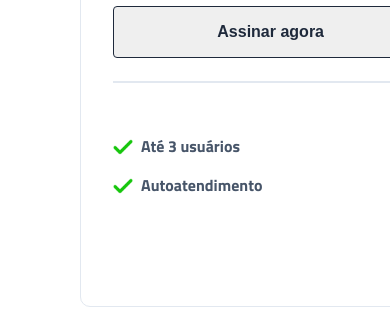
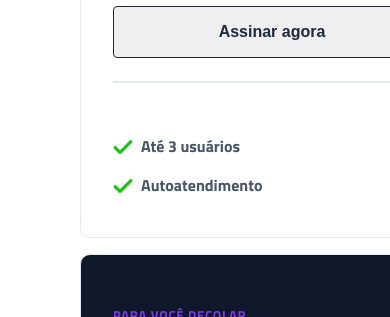
Before and after one commit to Wesleygrs2/DesafioRocketSeat15, a plain HTML site: page index.html in a window 390 px wide. Shown: the part 247-564 px from the top of the page. Drawn offline with Linux system fonts and the light colour scheme.

Commit message:
Styles nos botões e Responsividade

```diff
--- a/index.html
+++ b/index.html
@@ -43,7 +43,8 @@
             <!--Fim Card Essencial-->
             <!--Card Especial-->
                 <div class="card-especial">
-                    <div class="espaço">
+
+                    <div class="texto">
                     <span>Para você decolar</span>
                     </div>
                     <div class="text-especial">
@@ -101,9 +102,6 @@
                     <!--Fim Card Enterprise-->
                 </div>
             </div>
-            <div class="tag">
-                <p>Mais vantajoso</p>
-            </div>
         </div>
     </div>
 </body>
--- a/style.css
+++ b/style.css
@@ -180,3 +180,12 @@ button:hover {
     background: #7c3aed;
     line-height: 20px;
 }
+/*Responsividade*/
+@media screen and (max-width: 800px) {
+    #cards-group {
+        display: flex;
+        flex-direction: column;
+        align-items: flex-start;
+        gap: 16px;
+    }
+}
```
Also changed, not shown: 1 other file.
